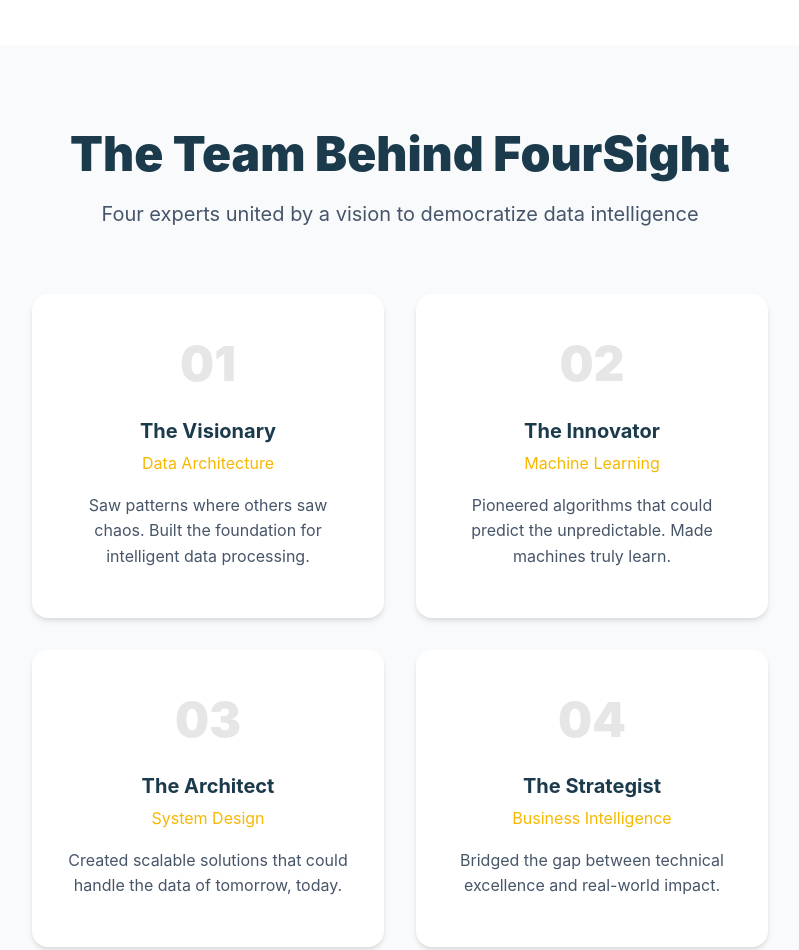
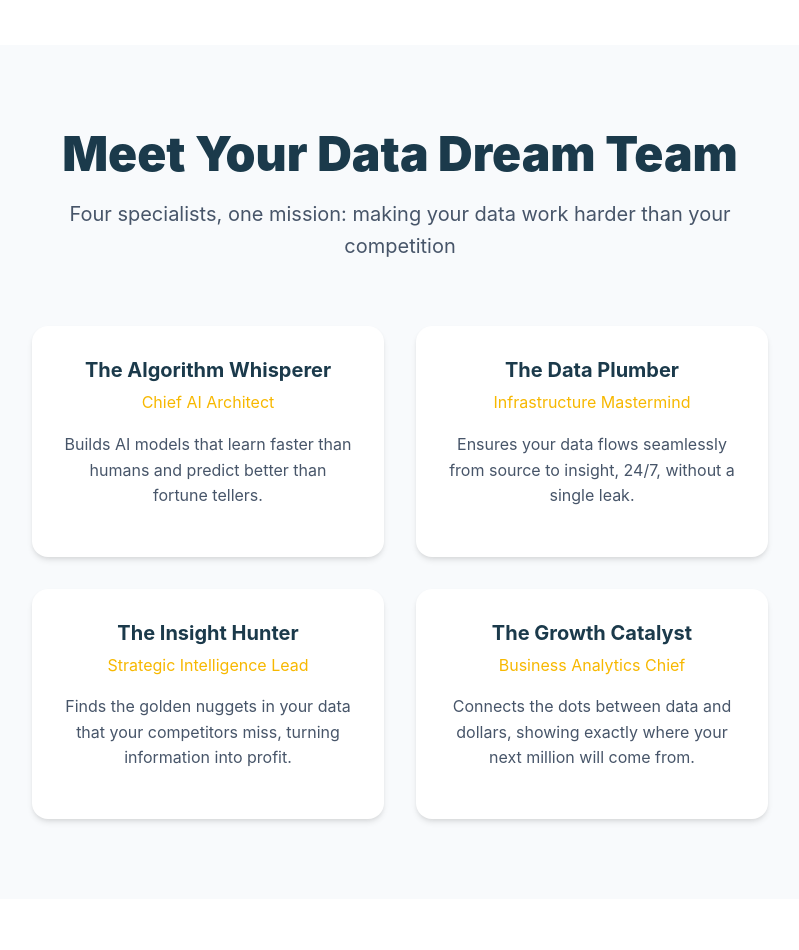
Before and after one commit to NGVIA/foursightlab.github.io, a website: page index.html in a window 1280 px wide. Shown: the part 2080-3030 px from the top of the page, without its empty margins (240-1039 px from the left). Drawn offline with Linux system fonts and the light colour scheme.

Commit message:
"updated team roles and animations on rag and churn/acq"

```diff
--- a/css/components.css
+++ b/css/components.css
@@ -87,10 +87,15 @@
     overflow: hidden;
 }
 
+
+
+/* Also add this if the text is too wide */
 .search-text {
     color: var(--gray-600);
     font-size: 0.9rem;
     display: inline-block;
+    white-space: nowrap; /* Add this to prevent wrapping */
+    overflow: hidden; /* Add this */
     animation: typing 4s steps(20) infinite;
 }
 
@@ -153,20 +158,22 @@
     50% { transform: scale(1.2); }
 }
 
+/* Add this to fix the answer-box visibility */
 .answer-box {
     padding: 1rem 2rem;
     background: var(--success);
     color: var(--light);
     border-radius: 12px;
     font-weight: 700;
+    opacity: 0; /* Add this line - starts hidden */
+    transform: translateY(20px); /* Add this line - starts below */
     animation: slideUp 4s infinite;
 }
 
 @keyframes slideUp {
-    0%, 60% { opacity: 0; transform: translateY(20px); }
-    70%, 100% { opacity: 1; transform: translateY(0); }
+    0%, 40% { opacity: 0; transform: translateY(20px); }  /* Hidden for first 40% */
+    50%, 100% { opacity: 1; transform: translateY(0); }    /* Visible for last 50% */
 }
-
 /* Navigation */
 .nav-header {
     position: fixed;
--- a/index.html
+++ b/index.html
@@ -140,36 +140,31 @@
         </div>
     </section>
 
-    <!-- Who We Are -->
     <section id="about" class="who-we-are">
         <div class="section-header">
-            <h2 class="section-title">The Team Behind FourSight</h2>
-            <p class="section-subtitle">Four experts united by a vision to democratize data intelligence</p>
+            <h2 class="section-title">Meet Your Data Dream Team</h2>
+            <p class="section-subtitle">Four specialists, one mission: making your data work harder than your competition</p>
         </div>
         <div class="founders-grid">
             <div class="founder-card">
-                <div class="founder-number">01</div>
-                <h3 class="founder-name">The Visionary</h3>
-                <p class="founder-role">Data Architecture</p>
-                <p class="founder-description">Saw patterns where others saw chaos. Built the foundation for intelligent data processing.</p>
+                <h3 class="founder-name">The Algorithm Whisperer</h3>
+                <p class="founder-role">Chief AI Architect</p>
+                <p class="founder-description">Builds AI models that learn faster than humans and predict better than fortune tellers.</p>
             </div>
             <div class="founder-card">
-                <div class="founder-number">02</div>
-                <h3 class="founder-name">The Innovator</h3>
-                <p class="founder-role">Machine Learning</p>
-                <p class="founder-description">Pioneered algorithms that could predict the unpredictable. Made machines truly learn.</p>
+                <h3 class="founder-name">The Data Plumber</h3>
+                <p class="founder-role">Infrastructure Mastermind</p>
+                <p class="founder-description">Ensures your data flows seamlessly from source to insight, 24/7, without a single leak.</p>
             </div>
             <div class="founder-card">
-                <div class="founder-number">03</div>
-                <h3 class="founder-name">The Architect</h3>
-                <p class="founder-role">System Design</p>
-                <p class="founder-description">Created scalable solutions that could handle the data of tomorrow, today.</p>
+                <h3 class="founder-name">The Insight Hunter</h3>
+                <p class="founder-role">Strategic Intelligence Lead</p>
+                <p class="founder-description">Finds the golden nuggets in your data that your competitors miss, turning information into profit.</p>
             </div>
             <div class="founder-card">
-                <div class="founder-number">04</div>
-                <h3 class="founder-name">The Strategist</h3>
-                <p class="founder-role">Business Intelligence</p>
-                <p class="founder-description">Bridged the gap between technical excellence and real-world impact.</p>
+                <h3 class="founder-name">The Growth Catalyst</h3>
+                <p class="founder-role">Business Analytics Chief</p>
+                <p class="founder-description">Connects the dots between data and dollars, showing exactly where your next million will come from.</p>
             </div>
         </div>
     </section>
```
